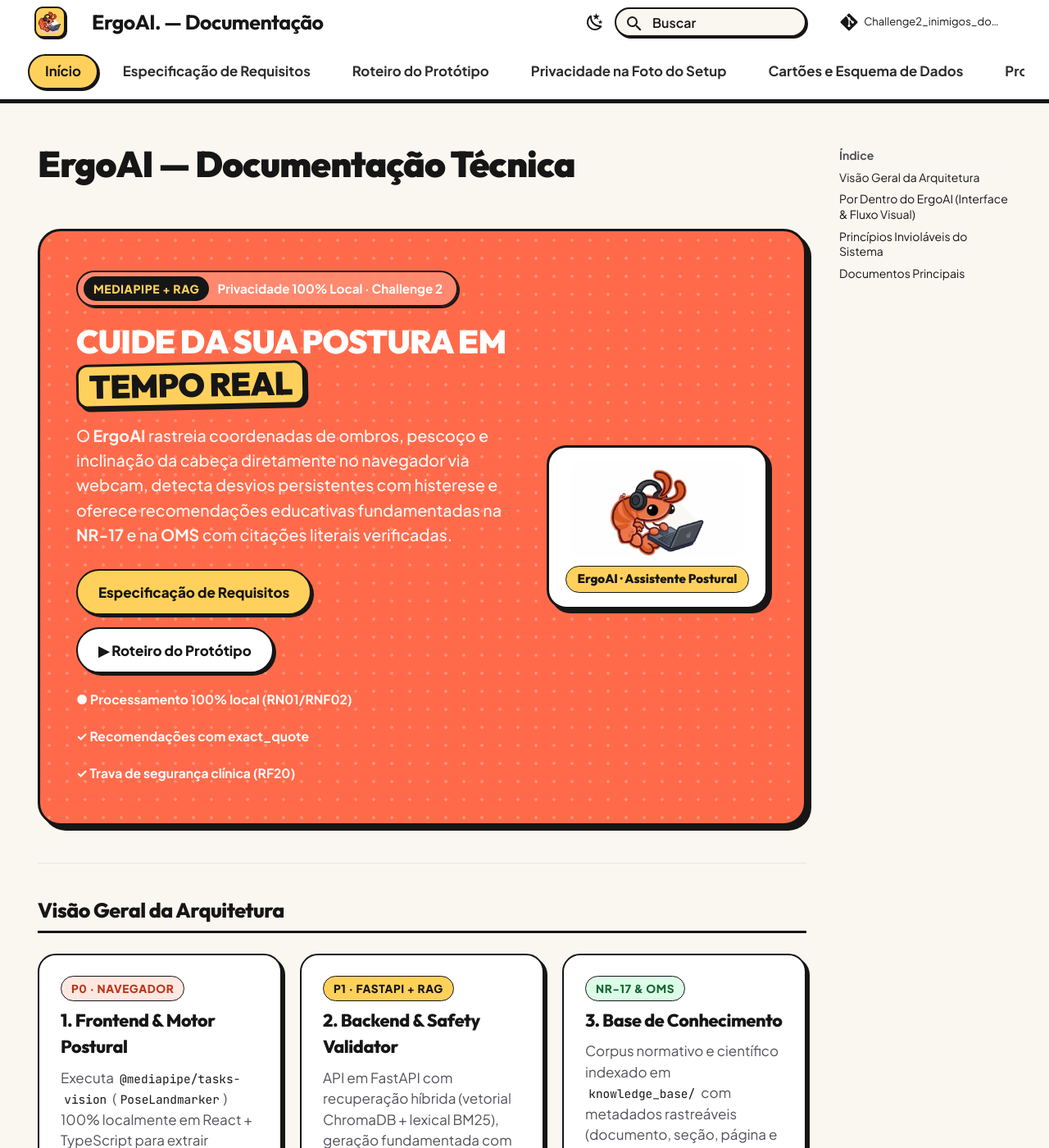
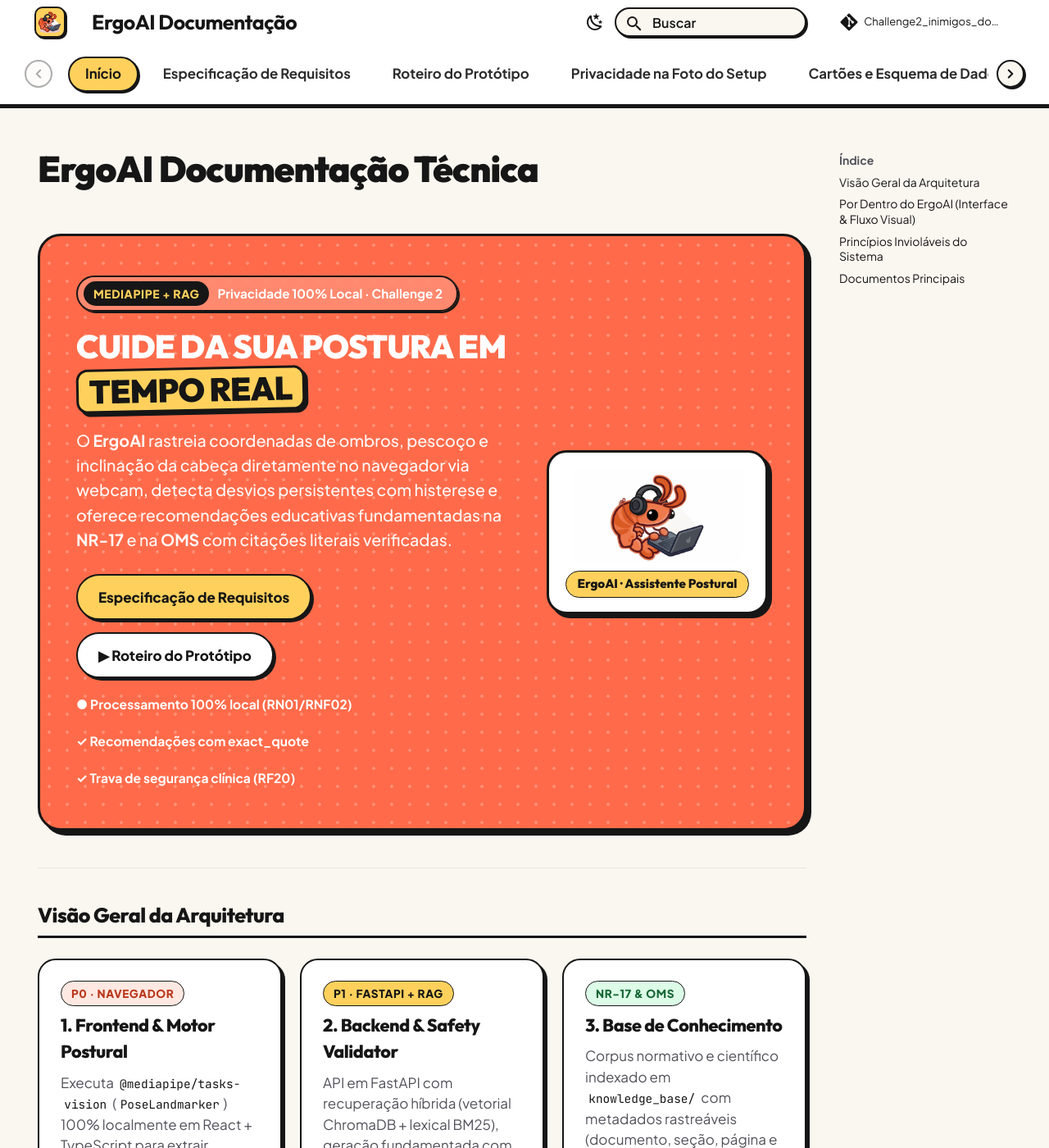
Before and after one commit to unb-Sistemas-de-Machine-learning/Challenge2_inimigos_do_prompt, an MkDocs documentation site: the page built from docs/index.md, in a window 1280 px wide and 1400 px high. Shown: the whole window at 82% size. Built offline with MkDocs 1.6.1 and Material for MkDocs 9.7.7, drawn with Linux system fonts in a browser that asks for light colours; comment, search, counter and statistics services are not loaded.

Commit message:
style(docs): remove pontuação do título e adiciona setas de rolagem na navbar

```diff
--- a/docs/index.md
+++ b/docs/index.md
@@ -3,7 +3,7 @@ hide:
   - navigation
 ---
 
-# ErgoAI — Documentação Técnica
+# ErgoAI Documentação Técnica
 
 <div class="ergo-doc-hero">
   <div class="ergo-doc-hero-grid">
--- /dev/null
+++ b/docs/javascripts/navbar-arrows.js
@@ -0,0 +1,73 @@
+(() => {
+  function initNavbarArrows() {
+    const tabsGrid = document.querySelector('.md-tabs .md-grid');
+    const tabsList = tabsGrid?.querySelector('.md-tabs__list');
+    if (!tabsGrid || !tabsList) return;
+
+    if (tabsGrid.dataset.ergoArrowsReady === 'true') {
+      updateArrows();
+      return;
+    }
+
+    tabsGrid.dataset.ergoArrowsReady = 'true';
+    tabsGrid.classList.add('ergo-tabs-nav');
+
+    const prevBtn = document.createElement('button');
+    prevBtn.type = 'button';
+    prevBtn.className = 'ergo-tabs-arrow ergo-tabs-arrow--prev';
+    prevBtn.setAttribute('aria-label', 'Ver abas anteriores');
+    prevBtn.innerHTML =
+      '<svg viewBox="0 0 24 24" width="18" height="18" fill="none" stroke="currentColor" stroke-width="2.8" stroke-linecap="round" stroke-linejoin="round" aria-hidden="true"><polyline points="15 18 9 12 15 6"></polyline></svg>';
+
+    const nextBtn = document.createElement('button');
+    nextBtn.type = 'button';
+    nextBtn.className = 'ergo-tabs-arrow ergo-tabs-arrow--next';
+    nextBtn.setAttribute('aria-label', 'Ver próximas abas');
+    nextBtn.innerHTML =
+      '<svg viewBox="0 0 24 24" width="18" height="18" fill="none" stroke="currentColor" stroke-width="2.8" stroke-linecap="round" stroke-linejoin="round" aria-hidden="true"><polyline points="9 18 15 12 9 6"></polyline></svg>';
+
+    tabsGrid.insertBefore(prevBtn, tabsList);
+    tabsGrid.appendChild(nextBtn);
+
+    function updateArrows() {
+      const maxScroll = Math.max(0, tabsList.scrollWidth - tabsList.clientWidth);
+      const hasOverflow = maxScroll > 4;
+
+      prevBtn.hidden = !hasOverflow;
+      nextBtn.hidden = !hasOverflow;
+
+      if (!hasOverflow) return;
+
+      prevBtn.disabled = tabsList.scrollLeft <= 2;
+      nextBtn.disabled = tabsList.scrollLeft >= maxScroll - 2;
+    }
+
+    const scrollStep = () => Math.max(200, Math.round(tabsList.clientWidth * 0.55));
+
+    prevBtn.addEventListener('click', () => {
+      tabsList.scrollBy({ left: -scrollStep(), behavior: 'smooth' });
+    });
+
+    nextBtn.addEventListener('click', () => {
+      tabsList.scrollBy({ left: scrollStep(), behavior: 'smooth' });
+    });
+
+    tabsList.addEventListener('scroll', updateArrows, { passive: true });
+    window.addEventListener('resize', updateArrows);
+
+    const activeItem = tabsList.querySelector('.md-tabs__item--active');
+    if (activeItem) {
+      activeItem.scrollIntoView({ behavior: 'auto', block: 'nearest', inline: 'center' });
+    }
+
+    requestAnimationFrame(updateArrows);
+  }
+
+  if (typeof document$ !== 'undefined') {
+    document$.subscribe(initNavbarArrows);
+  } else if (document.readyState === 'loading') {
+    document.addEventListener('DOMContentLoaded', initNavbarArrows);
+  } else {
+    initNavbarArrows();
+  }
+})();
--- a/docs/stylesheets/ergoai.css
+++ b/docs/stylesheets/ergoai.css
@@ -105,12 +105,32 @@
   border-bottom: 3px solid var(--ergo-coral);
 }
 
+.md-tabs .md-grid.ergo-tabs-nav {
+  display: flex;
+  align-items: center;
+  gap: 0.5rem;
+}
+
 .md-tabs__list {
+  display: flex;
+  flex-wrap: nowrap;
   gap: 0.45rem;
   align-items: center;
+  overflow-x: auto;
+  scroll-behavior: smooth;
+  scrollbar-width: none;
+  -ms-overflow-style: none;
+  flex: 1 1 auto;
+  min-width: 0;
+  padding: 0.15rem 0.25rem;
+}
+
+.md-tabs__list::-webkit-scrollbar {
+  display: none;
 }
 
 .md-tabs__item {
+  flex: 0 0 auto;
   height: auto;
   padding: 0.35rem 0;
 }
@@ -125,7 +145,59 @@
   border-radius: 999px;
   border: 2px solid transparent;
   margin-top: 0;
+  white-space: nowrap;
   transition: all 0.14s ease;
+}
+
+.ergo-tabs-arrow {
+  flex: 0 0 auto;
+  width: 34px;
+  height: 34px;
+  border-radius: 999px;
+  border: 2px solid var(--ergo-ink);
+  background: var(--ergo-bg-page);
+  color: var(--ergo-ink);
+  box-shadow: 2px 2px 0 var(--ergo-ink);
+  display: inline-flex;
+  align-items: center;
+  justify-content: center;
+  cursor: pointer;
+  padding: 0;
+  transition: transform 0.12s ease, box-shadow 0.12s ease, background-color 0.12s ease, opacity 0.12s ease;
+}
+
+.ergo-tabs-arrow[hidden] {
+  display: none;
+}
+
+.ergo-tabs-arrow:hover:not(:disabled) {
+  background: var(--ergo-amber);
+  transform: translate(-1px, -1px);
+  box-shadow: 3px 3px 0 var(--ergo-ink);
+}
+
+.ergo-tabs-arrow:active:not(:disabled) {
+  transform: translate(1px, 1px);
+  box-shadow: 1px 1px 0 var(--ergo-ink);
+}
+
+.ergo-tabs-arrow:disabled {
+  opacity: 0.35;
+  cursor: default;
+  box-shadow: none;
+}
+
+[data-md-color-scheme="slate"] .ergo-tabs-arrow {
+  background: #27272a;
+  color: #faf6f0;
+  border-color: var(--ergo-amber);
+  box-shadow: 2px 2px 0 var(--ergo-amber);
+}
+
+[data-md-color-scheme="slate"] .ergo-tabs-arrow:hover:not(:disabled) {
+  background: var(--ergo-amber);
+  color: var(--ergo-ink);
+  box-shadow: 3px 3px 0 var(--ergo-coral);
 }
 
 [data-md-color-scheme="slate"] .md-tabs__link {
--- a/mkdocs.yml
+++ b/mkdocs.yml
@@ -1,4 +1,4 @@
-site_name: ErgoAI. — Documentação
+site_name: ErgoAI Documentação
 site_description: Assistente Web de Monitoramento Postural em Tempo Real e Recomendações Ergonômicas via RAG (Challenge 2 — Inimigos do Prompt)
 repo_name: Challenge2_inimigos_do_prompt
 repo_url: https://github.com/unb-Sistemas-de-Machine-learning/Challenge2_inimigos_do_prompt
@@ -34,6 +34,9 @@ theme:
 extra_css:
   - stylesheets/ergoai.css
 
+extra_javascript:
+  - javascripts/navbar-arrows.js
+
 markdown_extensions:
   - admonition
   - attr_list
```
